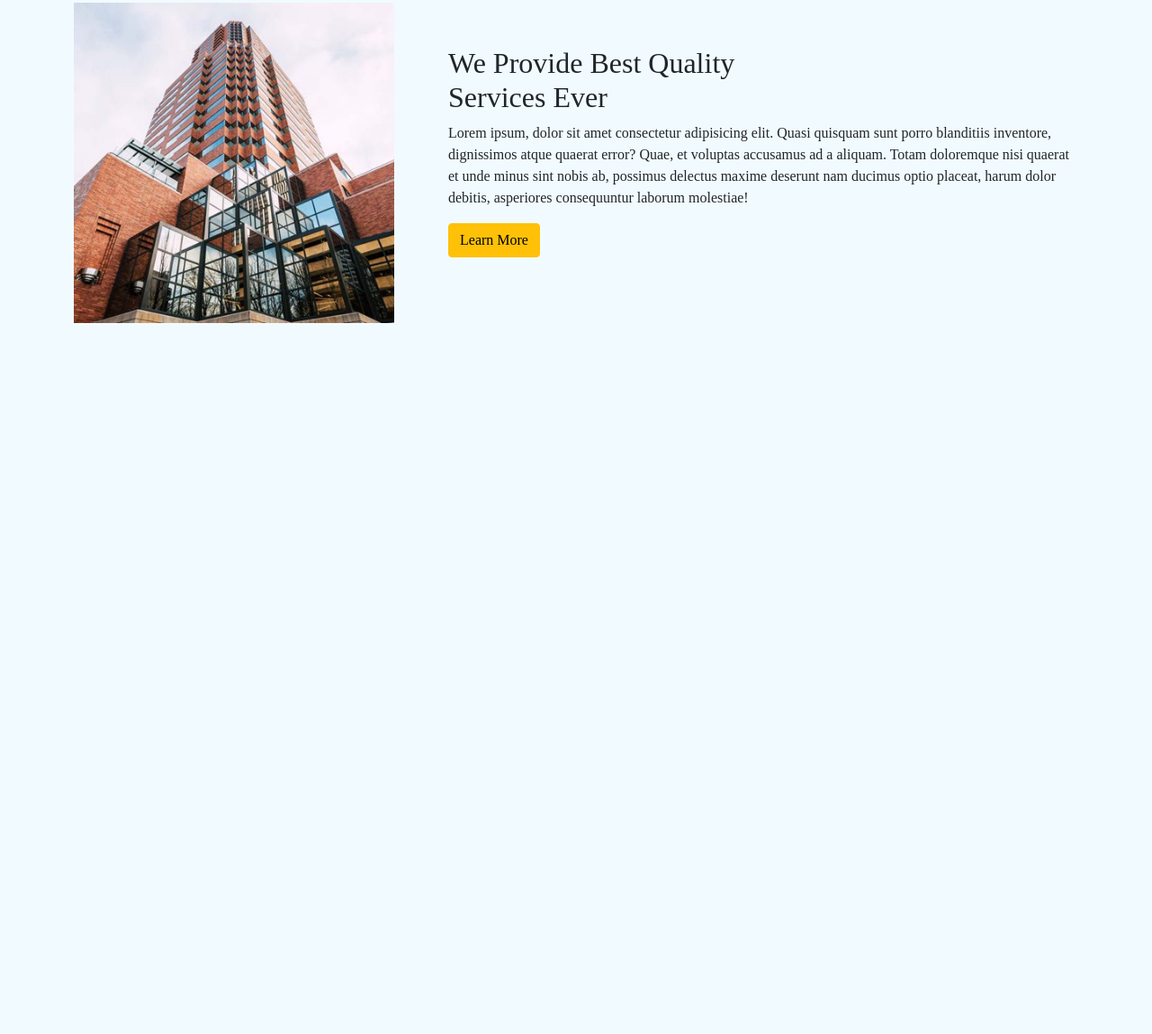
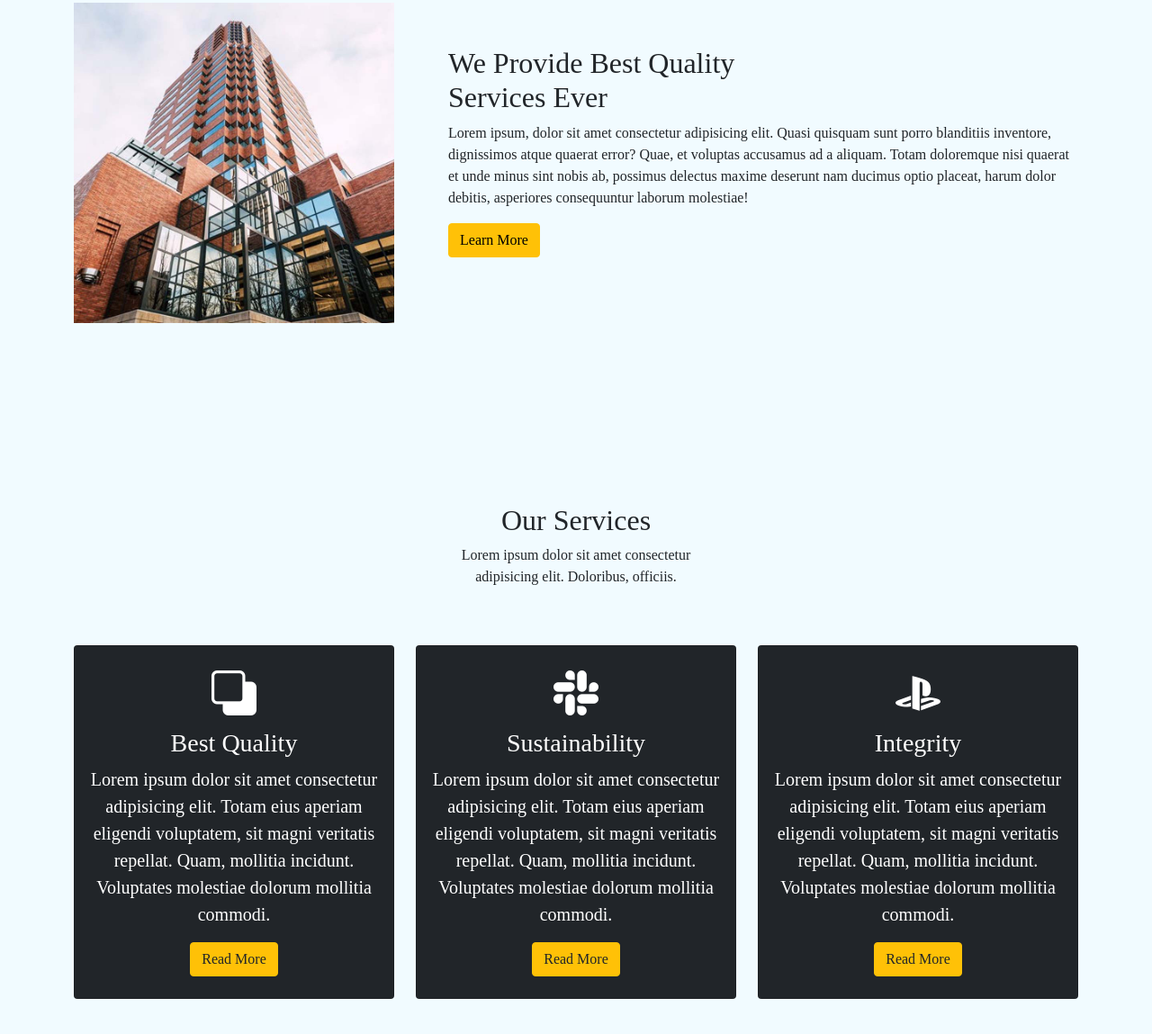
Before and after one commit to V-abbasi93/Buildco-website, a plain HTML site: page index.html in a window 1280 px wide. Shown: the part 897-2046 px from the top of the page at 90% size. Before the commit the page ends 1356 px from the top, so only its background shows below. Drawn offline with nearby package versions, Linux system fonts and the light colour scheme.

Commit message:
services section added

```diff
--- a/index.html
+++ b/index.html
@@ -7,6 +7,7 @@
     <meta name="viewport" content="width=device-width, initial-scale=1.0">
     <link href="https://cdn.jsdelivr.net/npm/bootstrap@5.1.3/dist/css/bootstrap.min.css" rel="stylesheet">
     <link rel="stylesheet" href="./style.css">
+    <link rel="stylesheet" href="https://cdn.jsdelivr.net/npm/bootstrap-icons@1.10.3/font/bootstrap-icons.css">
     <title>Build Co.</title>
 </head>
 
@@ -108,8 +109,61 @@
                 <div class="col-lg-8 col-md-12 col-12 ps-lg-5 mt-md-5">
                     <div class="about-text">
                         <h2>We Provide Best Quality <br> Services Ever</h2>
-                        <p>Lorem ipsum, dolor sit amet consectetur adipisicing elit. Quasi quisquam sunt porro blanditiis inventore, dignissimos atque quaerat error? Quae, et voluptas accusamus ad a aliquam. Totam doloremque nisi quaerat et unde minus sint nobis ab, possimus delectus maxime deserunt nam ducimus optio placeat, harum dolor debitis, asperiores consequuntur laborum molestiae!</p>
+                        <p>Lorem ipsum, dolor sit amet consectetur adipisicing elit. Quasi quisquam sunt porro
+                            blanditiis inventore, dignissimos atque quaerat error? Quae, et voluptas accusamus ad a
+                            aliquam. Totam doloremque nisi quaerat et unde minus sint nobis ab, possimus delectus maxime
+                            deserunt nam ducimus optio placeat, harum dolor debitis, asperiores consequuntur laborum
+                            molestiae!</p>
                         <a href="#" class="btn btn-warning">Learn More</a>
+                    </div>
+                </div>
+            </div>
+        </div>
+    </section>
+
+    <section id="services" class="services section-padding">
+        <div class="container">
+            <div class="row">
+                <div class="col-md-12">
+                    <div class="section-header text-center pb-5">
+                        <h2> Our Services</h2>
+                        <p>Lorem ipsum dolor sit amet consectetur <br> adipisicing elit. Doloribus, officiis.</p>
+                    </div>
+                </div>
+            </div>
+            <div class="row">
+                <div class="col-12 col-md-12 col-lg-4">
+                    <div class="card text-white text-center bg-dark pb-2">
+                        <div class="card-body">
+                            <i class="bi bi-subtract"></i>
+                            <h3 class="card-title">Best Quality</h3>
+                            <p class="lead">Lorem ipsum dolor sit amet consectetur adipisicing elit. Totam eius aperiam eligendi voluptatem, sit magni veritatis repellat. Quam, mollitia incidunt. Voluptates molestiae dolorum mollitia commodi.</p>
+                            <button class="btn btn-warning text-dark">Read More</button>
+                        </div>
+                    </div>
+                </div>
+                <div class="col-12 col-md-12 col-lg-4">
+                    <div class="card text-white text-center bg-dark pb-2">
+                        <div class="card-body">
+                            <i class="bi bi-slack"></i>
+                            <h3 class="card-title">Sustainability</h3>
+                            <p class="lead">Lorem ipsum dolor sit amet consectetur adipisicing elit. Totam eius aperiam eligendi
+                                voluptatem, sit magni veritatis repellat. Quam, mollitia incidunt. Voluptates molestiae dolorum mollitia
+                                commodi.</p>
+                            <button class="btn btn-warning text-dark">Read More</button>
+                        </div>
+                    </div>
+                </div>
+                <div class="col-12 col-md-12 col-lg-4">
+                    <div class="card text-white text-center bg-dark pb-2">
+                        <div class="card-body">
+                            <i class="bi bi-playstation"></i>
+                            <h3 class="card-title">Integrity</h3>
+                            <p class="lead">Lorem ipsum dolor sit amet consectetur adipisicing elit. Totam eius aperiam eligendi
+                                voluptatem, sit magni veritatis repellat. Quam, mollitia incidunt. Voluptates molestiae dolorum mollitia
+                                commodi.</p>
+                            <button class="btn btn-warning text-dark">Read More</button>
+                        </div>
                     </div>
                 </div>
             </div>
--- a/style.css
+++ b/style.css
@@ -68,6 +68,10 @@ body {
   height: 100vh;
 }
 
+.services .card-body i{
+  font-size: 50px;
+}
+
 /*------- RESPONNSIVE CSS ------*/
 
 @media screen and (min-width: 768px) and (max-width: 991px) {
```
